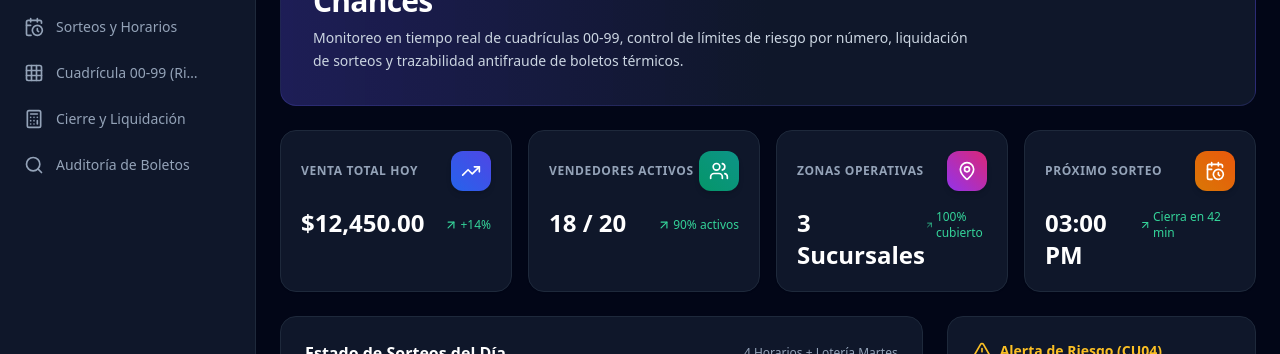
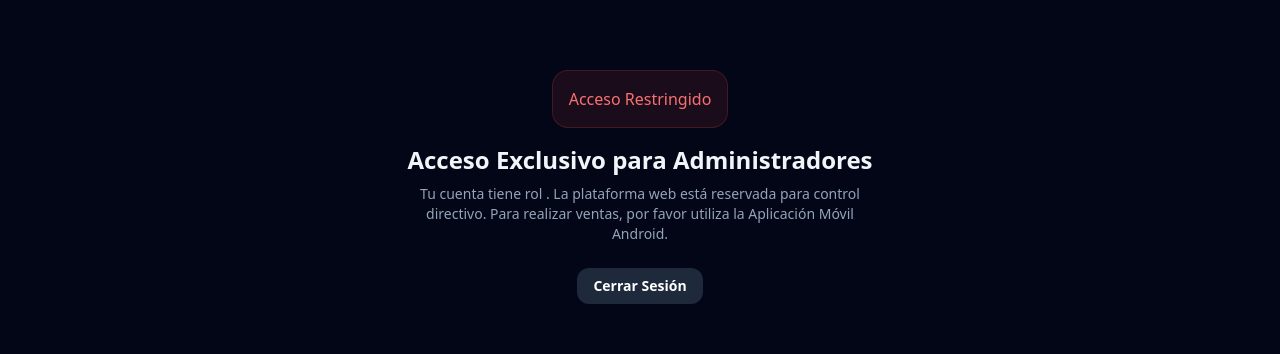
Before and after one commit to pruebasdavis165-maker/SISTEMA_VENTAS_LO, a React (Vite) app in the folder frontend/: page / in a window 1280 px wide. Shown: the part 213-567 px from the top of the page. Built offline with nearby package versions, Linux system fonts and the light colour scheme; no server answers; sample sign-in values are in the browser's storage.

Commit message:
feat: agrega protectedroute y control de acceso rbac para panel administrativo

```diff
--- a/frontend/src/App.tsx
+++ b/frontend/src/App.tsx
@@ -1,13 +1,37 @@
 import React from 'react';
-import { BrowserRouter, Routes, Route } from 'react-router-dom';
+import { BrowserRouter, Routes, Route, Navigate } from 'react-router-dom';
 import { AdminLayout } from './components/layout/AdminLayout';
+import { ProtectedRoute } from './components/auth/ProtectedRoute';
+import { LoginPage } from './pages/LoginPage';
 import { DashboardPage } from './pages/DashboardPage';
 import { PlaceholderPage } from './pages/PlaceholderPage';
+import { useAuthStore } from './store/useAuthStore';
+
+// Guardia de ruta pública para usuarios ya autenticados
+const PublicOnlyRoute: React.FC<{ children: React.ReactNode }> = ({ children }) => {
+  const { isAuthenticated } = useAuthStore();
+  if (isAuthenticated) {
+    return <Navigate to="/" replace />;
+  }
+  return <>{children}</>;
+};
 
 export const App: React.FC = () => {
   return (
     <BrowserRouter>
       <Routes>
+        {/* Ruta Pública de Login */}
+        <Route
+          path="/login"
+          element={
+            <PublicOnlyRoute>
+              <LoginPage />
+            </PublicOnlyRoute>
+          }
+        />
+
+        {/* Rutas Privadas Protegidas con JWT y RBAC */}
+        <Route element={<ProtectedRoute />}>
           <Route path="/" element={<AdminLayout />}>
             <Route index element={<DashboardPage />} />
             <Route path="zonas" element={<PlaceholderPage title="Gestión de Zonas y Parámetros (CU01)" milestone="Milestone 2" />} />
@@ -17,6 +41,10 @@ export const App: React.FC = () => {
             <Route path="liquidacion" element={<PlaceholderPage title="Cierre y Liquidación de Sorteos (CU05)" milestone="Milestone 2" />} />
             <Route path="auditoria" element={<PlaceholderPage title="Auditoría de Boletos y Reimpresiones (CU06)" milestone="Milestone 2" />} />
           </Route>
+        </Route>
+
+        {/* Fallback para rutas inexistentes */}
+        <Route path="*" element={<Navigate to="/" replace />} />
       </Routes>
     </BrowserRouter>
   );
--- /dev/null
+++ b/frontend/src/components/auth/ProtectedRoute.tsx
@@ -0,0 +1,38 @@
+import React from 'react';
+import { Navigate, Outlet, useLocation } from 'react-router-dom';
+import { useAuthStore } from '../../store/useAuthStore';
+
+export const ProtectedRoute: React.FC = () => {
+  const { isAuthenticated, user } = useAuthStore();
+  const location = useLocation();
+
+  if (!isAuthenticated) {
+    return <Navigate to="/login" state={{ from: location }} replace />;
+  }
+
+  // Si no tiene rol ADMIN (ej. si un vendedor intenta entrar al panel web directivo)
+  if (user && user.rol !== 'ADMIN') {
+    return (
+      <div className="flex flex-col items-center justify-center min-h-screen bg-slate-950 text-slate-100 p-6 text-center">
+        <div className="p-4 rounded-2xl bg-red-500/10 text-red-400 border border-red-500/20 mb-4">
+          Acceso Restringido
+        </div>
+        <h2 className="text-2xl font-bold mb-2">Acceso Exclusivo para Administradores</h2>
+        <p className="text-slate-400 max-w-md text-sm mb-6">
+          Tu cuenta tiene rol <strong>{user.rol}</strong>. La plataforma web está reservada para control directivo. Para realizar ventas, por favor utiliza la Aplicación Móvil Android.
+        </p>
+        <button
+          onClick={() => {
+            useAuthStore.getState().logout();
+            window.location.href = '/login';
+          }}
+          className="px-4 py-2 rounded-xl bg-slate-800 hover:bg-slate-700 text-white text-sm font-semibold transition-colors"
+        >
+          Cerrar Sesión
+        </button>
+      </div>
+    );
+  }
+
+  return <Outlet />;
+};
```
Lines whose indentation alone changed are shown as unchanged.
